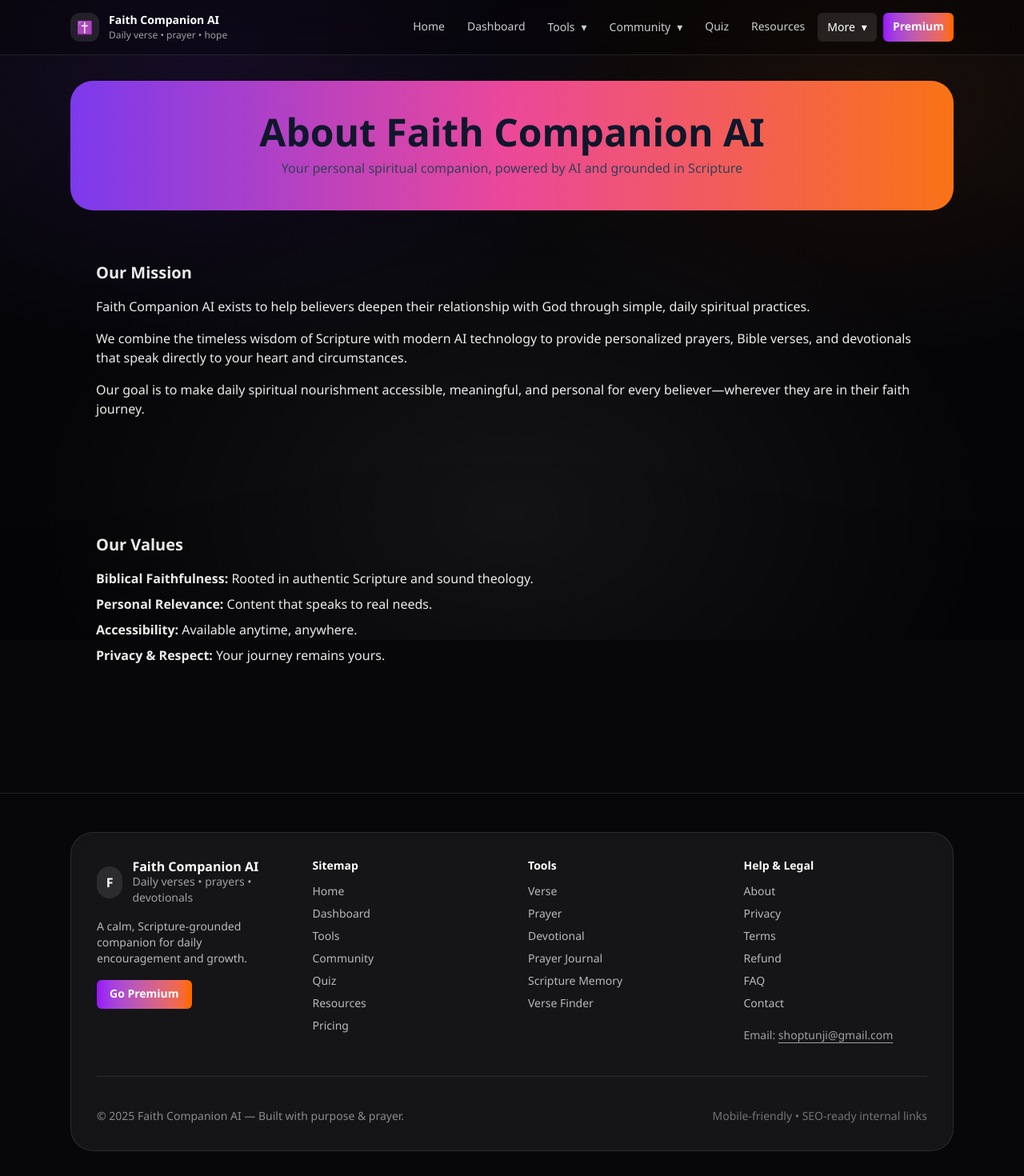
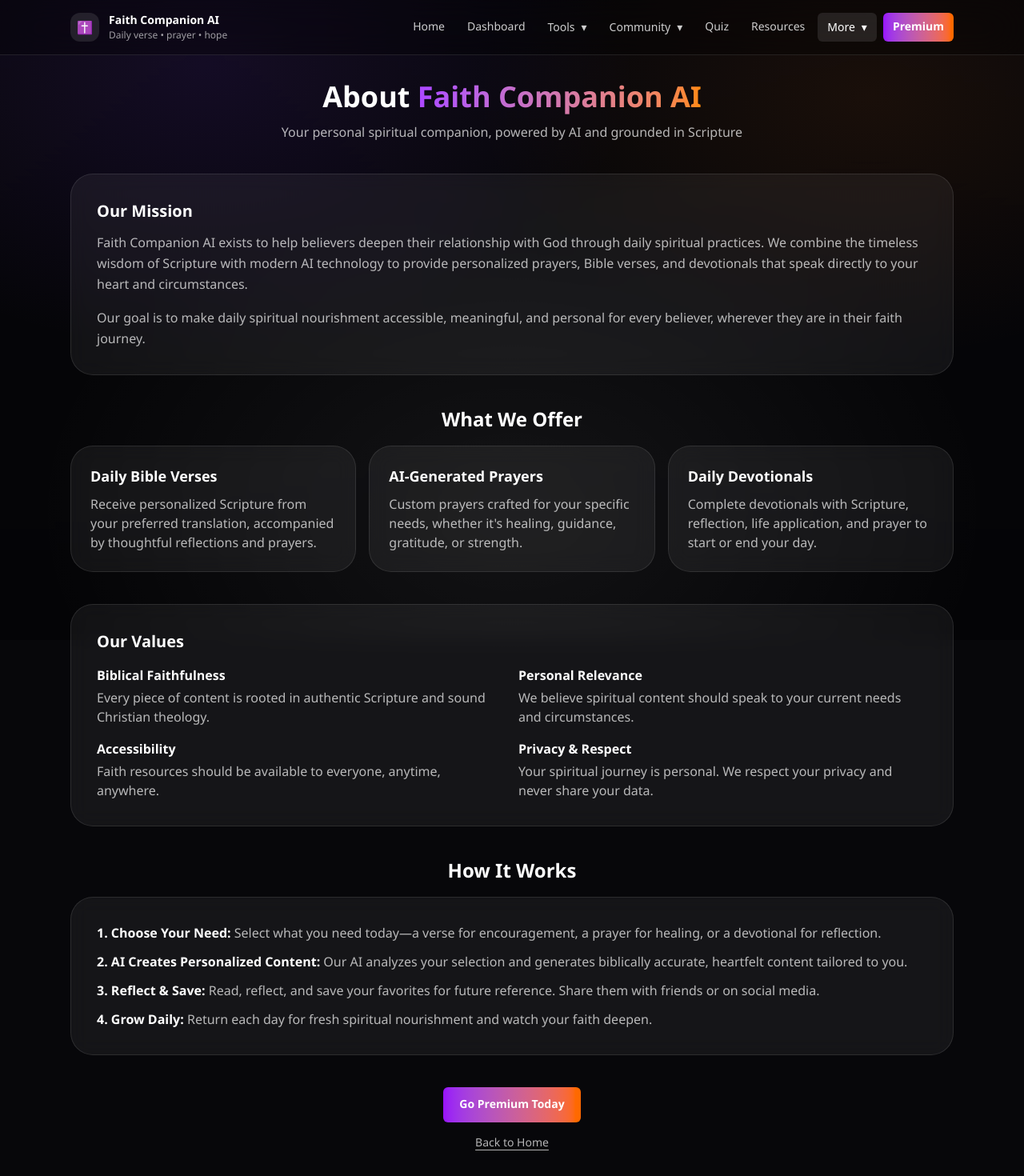
Before and after one commit to Tunjilor/faithcompanionai, a Next.js app: page /about in a window 1280 px wide. Shown: the top 1470 px of the page at 80% size. Built offline with nearby package versions, Linux system fonts and the light colour scheme.

Commit message:
Update page.tsx

```diff
--- a/src/app/about/page.tsx
+++ b/src/app/about/page.tsx
@@ -1,53 +1,127 @@
 import type { Metadata } from "next";
+import Link from "next/link";
 
 export const metadata: Metadata = {
-  title: "FAQ",
+  title: "About",
   description:
-    "Answers to common questions about Faith Companion AI, premium subscriptions, privacy, and features.",
-  alternates: { canonical: "/faq" },
+    "Learn about Faith Companion AI—your personal spiritual companion powered by AI and grounded in Scripture.",
+  alternates: { canonical: "/about" },
 };
-
-import BrandHeader from "@/components/BrandHeader";
 
 export default function AboutPage() {
   return (
-    <div className="space-y-10">
-      <BrandHeader
-        title="About Faith Companion AI"
-        subtitle="Your personal spiritual companion, powered by AI and grounded in Scripture"
-      />
-
-      <section className="brand-surface p-8 space-y-4">
-        <h2 className="text-xl font-semibold">Our Mission</h2>
-        <p>
-          Faith Companion AI exists to help believers deepen their relationship
-          with God through simple, daily spiritual practices.
-        </p>
-        <p>
-          We combine the timeless wisdom of Scripture with modern AI technology
-          to provide personalized prayers, Bible verses, and devotionals that
-          speak directly to your heart and circumstances.
-        </p>
-        <p>
-          Our goal is to make daily spiritual nourishment accessible, meaningful,
-          and personal for every believer—wherever they are in their faith
-          journey.
+    <main className="space-y-10">
+      {/* Hero */}
+      <section className="text-center space-y-3">
+        <h1 className="text-4xl font-extrabold text-white">
+          About <span className="bg-gradient-to-r from-purple-500 to-orange-400 bg-clip-text text-transparent">Faith Companion AI</span>
+        </h1>
+        <p className="text-white/70 max-w-2xl mx-auto">
+          Your personal spiritual companion, powered by AI and grounded in Scripture
         </p>
       </section>
 
-      <section className="grid gap-6 md:grid-cols-3">
-        {/* Cards for What We Offer */}
+      {/* Mission */}
+      <section className="fc-surface p-6 md:p-8">
+        <h2 className="text-xl font-bold text-white">Our Mission</h2>
+        <p className="mt-3 text-white/70 leading-relaxed">
+          Faith Companion AI exists to help believers deepen their relationship with God through daily spiritual
+          practices. We combine the timeless wisdom of Scripture with modern AI technology to provide personalized
+          prayers, Bible verses, and devotionals that speak directly to your heart and circumstances.
+        </p>
+        <p className="mt-4 text-white/70 leading-relaxed">
+          Our goal is to make daily spiritual nourishment accessible, meaningful, and personal for every believer,
+          wherever they are in their faith journey.
+        </p>
       </section>
 
-      <section className="brand-surface p-8 space-y-4">
-        <h2 className="text-xl font-semibold">Our Values</h2>
-        <ul className="space-y-2">
-          <li><strong>Biblical Faithfulness:</strong> Rooted in authentic Scripture and sound theology.</li>
-          <li><strong>Personal Relevance:</strong> Content that speaks to real needs.</li>
-          <li><strong>Accessibility:</strong> Available anytime, anywhere.</li>
-          <li><strong>Privacy & Respect:</strong> Your journey remains yours.</li>
-        </ul>
+      {/* What we offer */}
+      <section className="space-y-4">
+        <h2 className="text-2xl font-extrabold text-white text-center">What We Offer</h2>
+
+        <div className="grid gap-4 md:grid-cols-3">
+          <div className="fc-surface p-6">
+            <div className="text-lg font-bold text-white">Daily Bible Verses</div>
+            <p className="mt-2 text-white/70">
+              Receive personalized Scripture from your preferred translation, accompanied by thoughtful reflections and prayers.
+            </p>
+          </div>
+
+          <div className="fc-surface p-6">
+            <div className="text-lg font-bold text-white">AI-Generated Prayers</div>
+            <p className="mt-2 text-white/70">
+              Custom prayers crafted for your specific needs, whether it&apos;s healing, guidance, gratitude, or strength.
+            </p>
+          </div>
+
+          <div className="fc-surface p-6">
+            <div className="text-lg font-bold text-white">Daily Devotionals</div>
+            <p className="mt-2 text-white/70">
+              Complete devotionals with Scripture, reflection, life application, and prayer to start or end your day.
+            </p>
+          </div>
+        </div>
       </section>
-    </div>
+
+      {/* Values */}
+      <section className="fc-surface p-6 md:p-8">
+        <h2 className="text-xl font-bold text-white">Our Values</h2>
+        <div className="mt-4 grid gap-4 md:grid-cols-2">
+          <div>
+            <div className="font-semibold text-white">Biblical Faithfulness</div>
+            <p className="mt-1 text-white/70">
+              Every piece of content is rooted in authentic Scripture and sound Christian theology.
+            </p>
+          </div>
+          <div>
+            <div className="font-semibold text-white">Personal Relevance</div>
+            <p className="mt-1 text-white/70">
+              We believe spiritual content should speak to your current needs and circumstances.
+            </p>
+          </div>
+          <div>
+            <div className="font-semibold text-white">Accessibility</div>
+            <p className="mt-1 text-white/70">
+              Faith resources should be available to everyone, anytime, anywhere.
+            </p>
+          </div>
+          <div>
+            <div className="font-semibold text-white">Privacy &amp; Respect</div>
+            <p className="mt-1 text-white/70">
+              Your spiritual journey is personal. We respect your privacy and never share your data.
+            </p>
+          </div>
+        </div>
+      </section>
+
+      {/* How it works */}
+      <section className="space-y-4">
+        <h2 className="text-2xl font-extrabold text-white text-center">How It Works</h2>
+
+        <div className="fc-surface p-6 md:p-8">
+          <ol className="space-y-3 text-white/70">
+            <li><span className="font-semibold text-white">1. Choose Your Need:</span> Select what you need today—a verse for encouragement, a prayer for healing, or a devotional for reflection.</li>
+            <li><span className="font-semibold text-white">2. AI Creates Personalized Content:</span> Our AI analyzes your selection and generates biblically accurate, heartfelt content tailored to you.</li>
+            <li><span className="font-semibold text-white">3. Reflect &amp; Save:</span> Read, reflect, and save your favorites for future reference. Share them with friends or on social media.</li>
+            <li><span className="font-semibold text-white">4. Grow Daily:</span> Return each day for fresh spiritual nourishment and watch your faith deepen.</li>
+          </ol>
+        </div>
+      </section>
+
+      {/* CTA */}
+      <section className="text-center space-y-3 pb-4">
+        <Link
+          href="/pricing"
+          className="inline-flex items-center justify-center rounded-md bg-gradient-to-r from-purple-600 to-orange-500 px-5 py-3 text-sm font-semibold text-white hover:opacity-95"
+        >
+          Go Premium Today
+        </Link>
+        <div>
+          <Link href="/" className="text-sm text-white/70 underline underline-offset-4 hover:text-white">
+            Back to Home
+          </Link>
+        </div>
+      </section>
+    </main>
   );
 }
```
